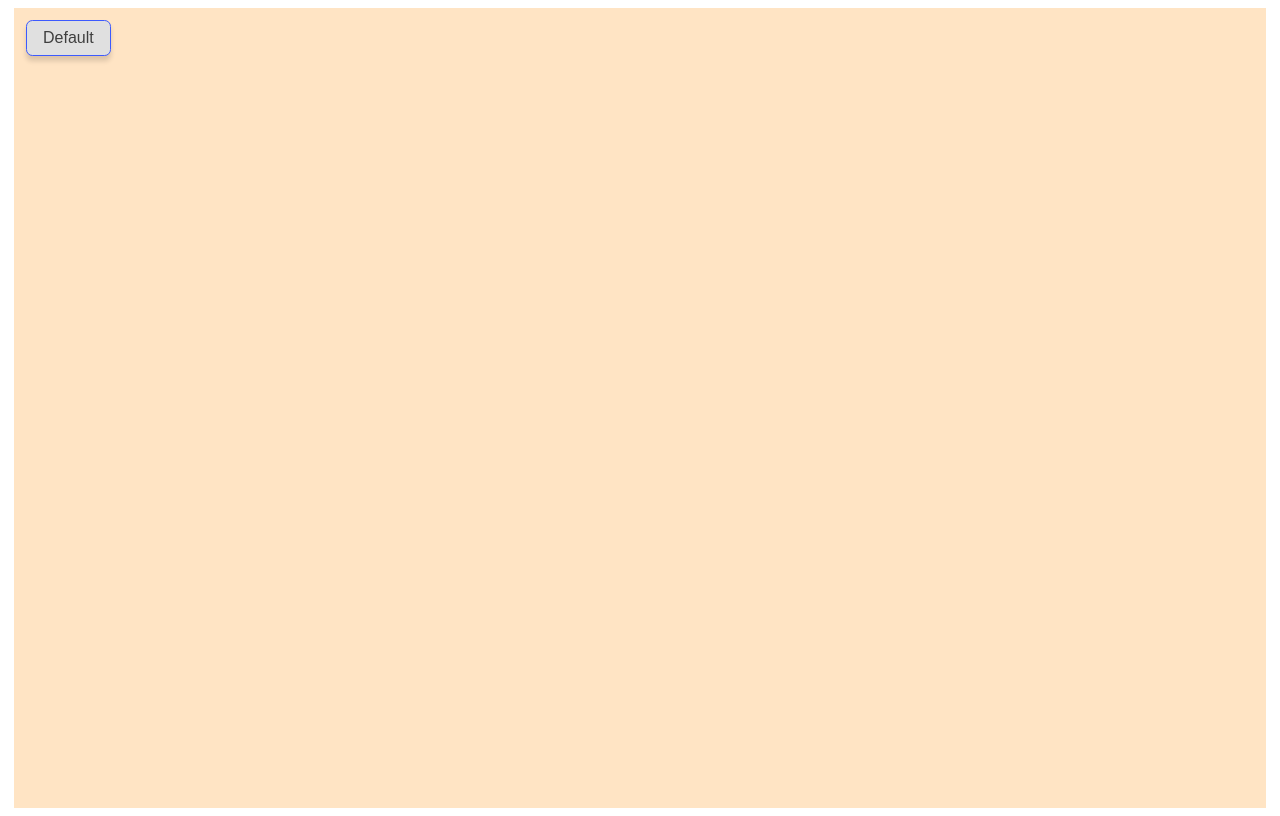
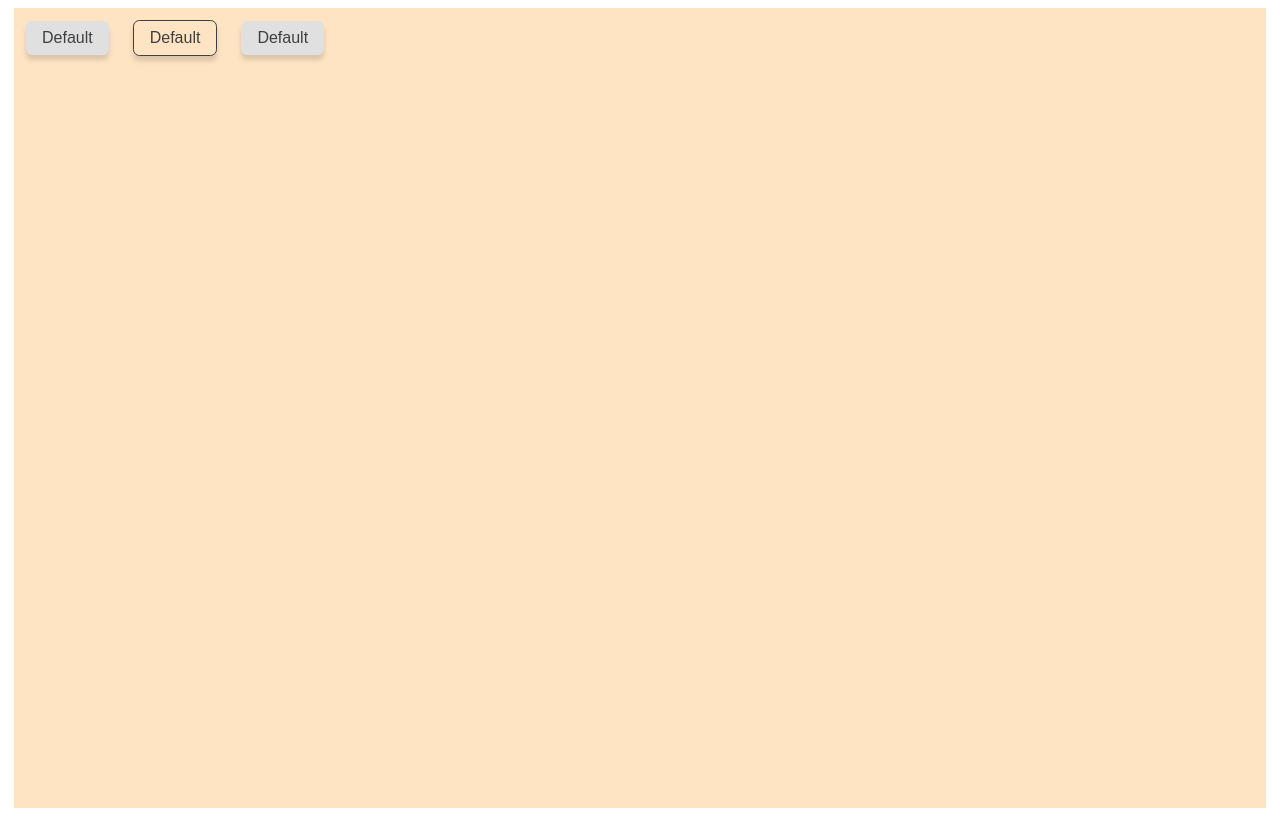
Before and after one commit to zain610/Design-System, a React (Create React App) app: page / in a window 1280 px wide. Built offline with nearby package versions, Linux system fonts and the light colour scheme.

Commit message:
learning to write SASS for nested classes and variable css

```diff
--- a/src/components/Button/Button.js
+++ b/src/components/Button/Button.js
@@ -1,5 +1,5 @@
 import React from "react"
-import "./Button.css"
+import "./Button.scss"
 
 const ButtonComponent = ({ type = "default", size = "small", disableShadow = false }) => {
   //generate class name based on props
@@ -10,7 +10,9 @@ const ButtonComponent = ({ type = "default", size = "small", disableShadow = fal
   //btn-small disableShadow
   return (
     <div>
+      <button className="btn-small default">Default</button>
       <button className="btn-small default outline">Default</button>
+      <button className="btn-small default text">Default</button>
     </div >
   )
 }
--- a/src/components/Button/Button.css
+++ b/src/components/Button/Button.scss
@@ -1,9 +1,13 @@
+/*    */
+$default-bgcolor: #e0e0e0;
+$default-color: #3f3f3f;
+$default-highlight: #aeaeae;
+$primary-color: #3d5afe;
+$primary-highlight: #dce5fc;
 /* Base button properties -- colors, spacing and typography */
 button {
   padding: 0.5em 1em;
   margin: 1rem;
-  background-color: #e0e0e0;
-  color: #3f3f3f;
   border: none;
   box-shadow: 0px 5px 5px 0px rgba(0,0,0,0.14);
 
@@ -21,28 +25,39 @@ button {
   font-size: 32px;
   border-radius: 0.4em;
 }
-/* List of all variants */
-.outline {
-  background:none;
-  color: #3d5afe;
-  border: 1.5px solid #3d5afe;
-}
-.text {
-  border: none;
-  color: #3d5afe;
-  background: none;
-  box-shadow: none;
+/* List of all colors and their outline and text variants*/
+.default {
+  background-color: $default-bgcolor;
+  color: $default-color;
+  &.outline {
+    background:none;
+    color: $default-color;
+    border: 1.5px solid $default-color;
+  }
+  &.text {
+
+  }
 
 }
+
+.primary {
+  background-color: $primary-color;
+  color: #ffffff;
+  &.outline {
+    background: none;
+    color: $primary-color;
+    border: 1.5px solid $primary-color;
+  }
+  &.text {
+    border: none;
+    color: $primary-color;
+    background: none;
+  }
+}
+
+
 /* Colors */
-.default {
-  background-color: #e0e0e0;
-  color: #3f3f3f;
-}
-.primary {
-  background-color: #3d5afe;
-  color: #ffffff;
-}
+
 .secondary {
   background-color: #455a64;
   color: #ffffff;
@@ -60,11 +75,11 @@ button {
 }
 /* Variant pseudo classes */
 .default:hover, .default:focus {
-  background-color: #aeaeae;
+  background-color: $default-highlight;
 }
 .outline:hover, .outline:focus {
-  background-color: #dce5fc;
+  background-color: $default-highlight;
 }
 .text:hover, .text:hover {
-  background-color: #dce5fc;
+  background-color: $default-highlight;
 }
```
